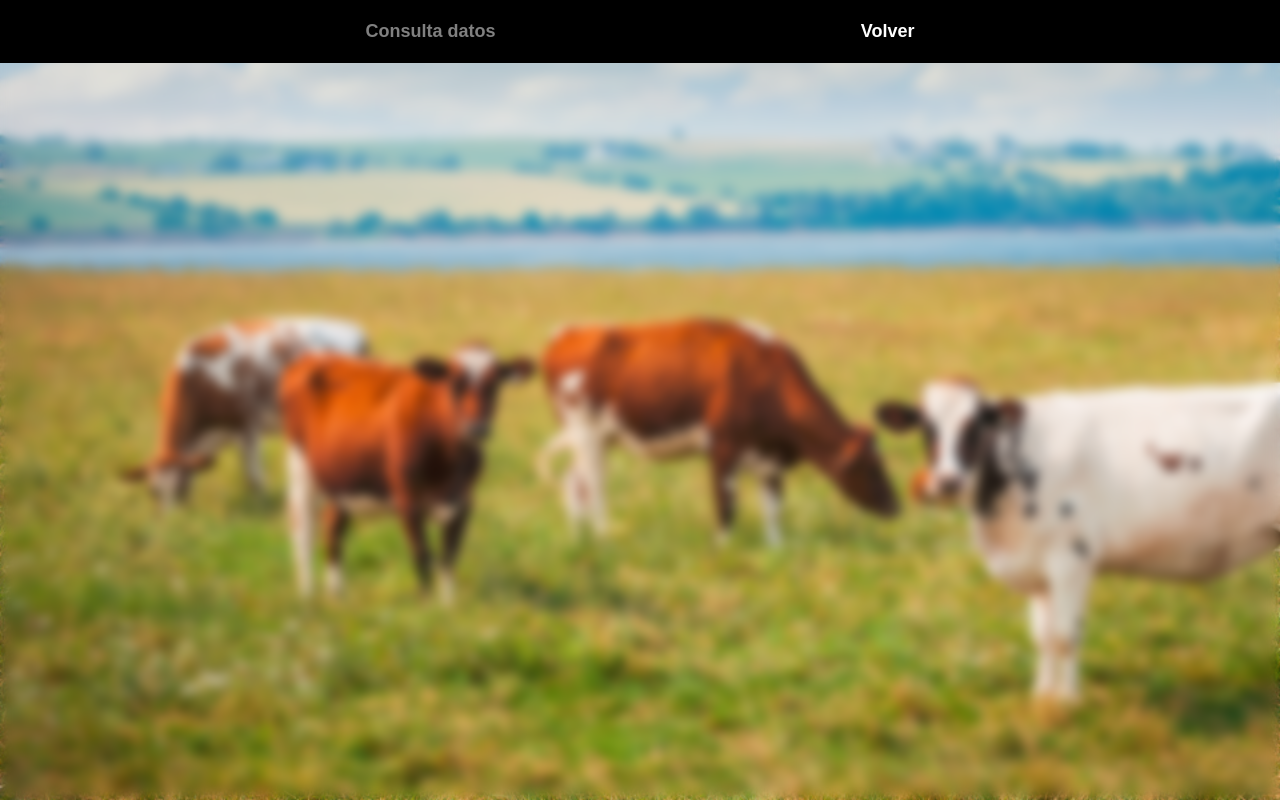
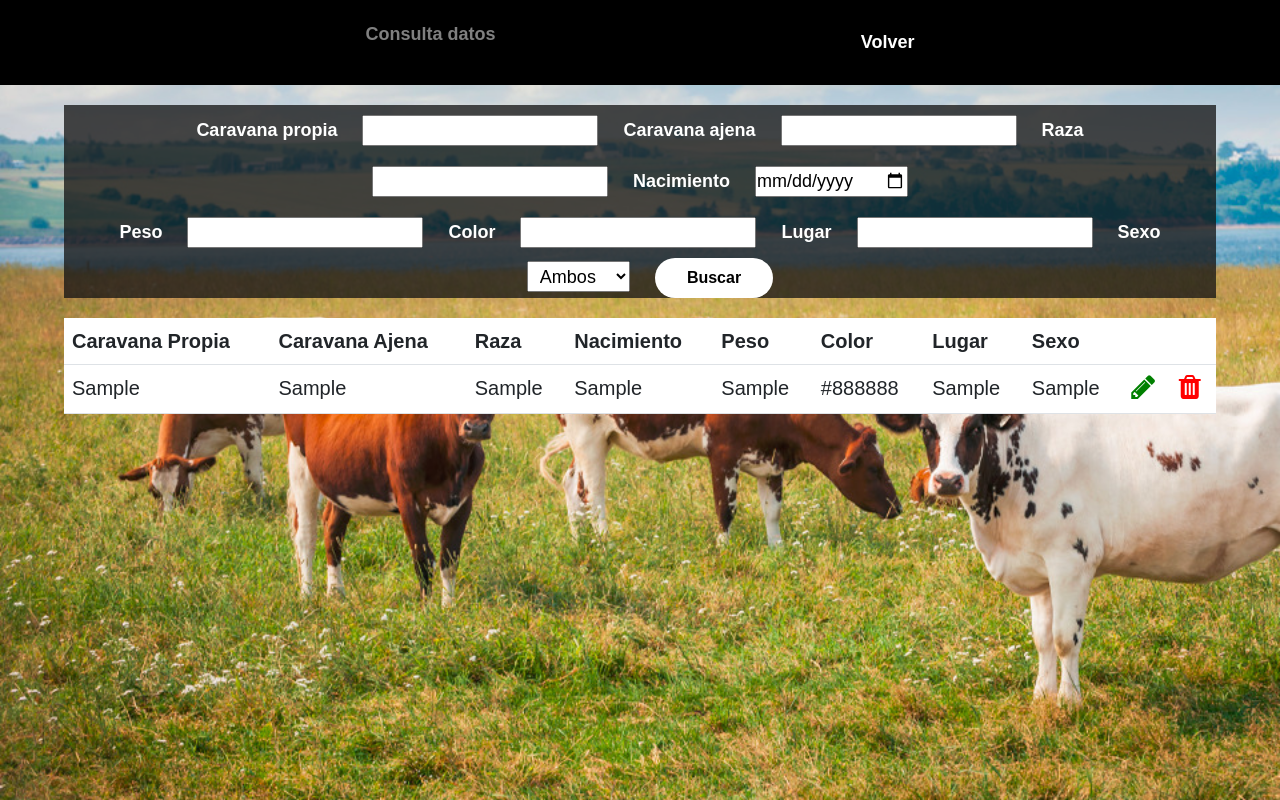
Before and after one commit to frangarciafit/proyecto-final-ganadero, a PHP site: page /views/consulta.php in a window 1280 px wide. Run offline with PHP 8.4, Linux system fonts and the light colour scheme; tables that the repository leaves empty or names only in its code hold one stand-in row (values such as "Sample post").

Commit message:
consulta

```diff
--- a/css/index.css
+++ b/css/index.css
@@ -10,6 +10,7 @@ body{
     background-image: url(vaca.jpg);
     background-repeat: no-repeat;
     background-size: cover;
+    background-attachment: fixed;
     height: 100vh;
     width: 100%;
 }
@@ -76,7 +77,6 @@ nav p{
     display: flex;
     flex-direction: column;
     align-items: center;
-
 }
 .formulario form ul li{
     text-decoration: none;
@@ -86,12 +86,17 @@ nav p{
     justify-content: space-between;
 }
 .formulario form ul li label{
-    font-size: 18px;
+    font-size: 25px;
     font-weight: bolder;
 }
 .formulario form ul li input{
+    margin-left: 30px;
+    padding: .4rem .8rem;
+}
+.formulario form ul li select{
     margin-left: 15px;
-    padding: .2rem;
+    padding: .4rem .8rem;
+    font-size: 18px;
 }
 .enviar{
     font-size: 16px;
@@ -104,6 +109,56 @@ nav p{
 }
 .enviar:hover{
     background-color: rgb(156, 156, 156);
+}
+.buscador{
+    background-color: rgba(20, 20, 20, 0.766);
+    color: white;
+    width: 90%;
+    margin: 20px auto;
+    text-align: center;
+    font-weight: bolder;
+    font-size: 18px;
+
+}
+.buscador input{
+    margin: 10px 20px;
+}
+.buscador select{
+    margin: 0px 20px;
+    padding: .2rem .5rem;
+}
+
+.tabla{
+    background-color: white;
+    width: 90%;
+    margin: 20px auto;
+
+}
+table tr{
+    font-size: 20px;
+}
+table tr td button{
+    border: none;
+    background-color: white;
+}
+table tr td .fa-pencil{
+    font-size: 28px;
+    color: green;
+}
+table tr td .fa-trash{
+    font-size: 28px;
+    color: red;
+}
+
+#insertar2{
+    background-color: rgb(255, 255, 255);
+    color: black;
+    font-weight: bolder;
+}
+#insertar2:hover{
+    background-color: rgba(150, 150, 150, 0.885);
+    color: black;
+    font-weight: bolder;
 }
 
 footer{
--- a/index.php
+++ b/index.php
@@ -1,5 +1,6 @@
 <!DOCTYPE html>
 <html>
+
 <head>
   <meta charset="UTF-8" />
   <link rel="stylesheet" href="../css/index.css">
--- a/views/consulta.php
+++ b/views/consulta.php
@@ -4,21 +4,135 @@
 <head>
   <meta charset="UTF-8" />
   <link rel="stylesheet" href="../css/index.css">
+  <link href="https://cdn.jsdelivr.net/npm/bootstrap@5.2.1/dist/css/bootstrap.min.css" rel="stylesheet" integrity="sha384-iYQeCzEYFbKjA/T2uDLTpkwGzCiq6soy8tYaI1GyVh/UjpbCx/TYkiZhlZB6+fzT" crossorigin="anonymous">
+  <link rel="stylesheet" href="https://cdnjs.cloudflare.com/ajax/libs/font-awesome/4.7.0/css/font-awesome.css" integrity="sha512-5A8nwdMOWrSz20fDsjczgUidUBR8liPYU+WymTZP1lmY9G6Oc7HlZv156XqnsgNUzTyMefFTcsFH/tnJE/+xBg==" crossorigin="anonymous" referrerpolicy="no-referrer" />
   <title>Ganadero</title>
 </head>
 
-  <body id="blur">
+<body>
+  <?php
+  $con = new mysqli("localhost", "root", "", "ganadero");
 
+  function cargartodo()
+  {
+    global $con;
+    $sql = "SELECT * FROM animal";
+    $stmt = $con->prepare($sql);
+
+    $stmt->execute();
+    $resultado = $stmt->get_result();
+
+    return $resultado;
+  }
+  ?>
 
   <nav>
     <p>Consulta datos</p>
     <a href="../index.php">Volver</a>
   </nav>
 
+  <div class="buscador">
+    <label for="">Caravana propia</label>
+    <input type="number" id="caravanapropia" min="0">
 
+    <label for="">Caravana ajena</label>
+    <input type="number" id="caravanaajena" min="0">
+
+    <label for="">Raza</label>
+    <input type="text" id="raza">
+
+    <label for="">Nacimiento</label>
+    <input type="date" id="nacimiento">
+    <br>
+    <label for="">Peso</label>
+    <input type="number" id="peso" step="0.01" min="0">
+
+    <label for="">Color</label>
+    <input type="text" id="color">
+
+    <label for="">Lugar</label>
+    <input type="text" id="lugar">
+
+    <label for="">Sexo</label>
+    <select id="sexo">
+      <option value="macho">Macho</option>
+      <option value="hembra">Hembra</option>
+      <option value="ambos" selected>Ambos</option>
+    </select>
+    <button type="submit" class="enviar" id="insertar2" onclick="agregar_animal2()">Buscar</button>
+  </div>
+
+  <div class="tabla">
+    <table class="table">
+      <thead>
+        <tr>
+          <th scope="col">Caravana Propia</th>
+          <th scope="col">Caravana Ajena</th>
+          <th scope="col">Raza</th>
+          <th scope="col">Nacimiento</th>
+          <th scope="col">Peso</th>
+          <th scope="col">Color</th>
+          <th scope="col">Lugar</th>
+          <th scope="col">Sexo</th>
+          <th scope="col"></th>
+          <th scope="col"></th>
+        </tr>
+      </thead>
+      <tbody>
+
+
+        <?php $datos = cargartodo() ?>
+        <?php while ($data = $datos->fetch_object()) { ?>
+          <tr>
+            <td><?php echo $data->caravanapropia; ?></td>
+            <td><?php echo $data->caravanaajena; ?></td>
+            <td><?php echo $data->raza; ?></td>
+            <td><?php echo $data->nacimiento; ?></td>
+            <td><?php echo $data->peso; ?></td>
+            <td><?php echo $data->color; ?></td>
+            <td><?php echo $data->lugar; ?></td>
+            <td><?php echo $data->sexo; ?></td>
+            <td><i class="fa fa-pencil" aria-hidden="true"></i></td>
+            <td><button data-id="<?php echo $data->caravanapropia; ?>" class="btn_eliminar espacio_right" onclick="eliminar_animal(this)"><i class="fa fa-trash" aria-hidden="true"></i></button></td>
+          </tr>
+        <?php } ?>
+
+      </tbody>
+    </table>
+  </div>
 
 
 </body>
 
-  <script src="./renderer.js"></script>
+<script src="https://code.jquery.com/jquery-3.6.1.js" integrity="sha256-3zlB5s2uwoUzrXK3BT7AX3FyvojsraNFxCc2vC/7pNI=" crossorigin="anonymous"></script>
+
+<script>
+  function eliminar_animal(e) {
+
+    let id = $(e).attr("data-id");
+    console.log(id);
+    eliminar_campo(id);
+    $(e).parent().parent().parent().remove();
+  }
+
+
+  function eliminar_campo(id) {
+    $.ajax({
+      "url": "../funciones.php",
+      "type": "post",
+      "dataType": "json",
+      "data": {
+        "id": id,
+        "funcion": "eliminar",
+      },
+      success: function(r) {
+        if (r.error == 0) {
+          console.log("Exitoso")
+        }
+      },
+    });
+
+  }
+</script>
+
 </html>
```
Also changed, not shown: funciones.php (+13 -2 lines), views/agregar.php (+18 -15 lines). Lines whose indentation alone changed are shown as unchanged.
